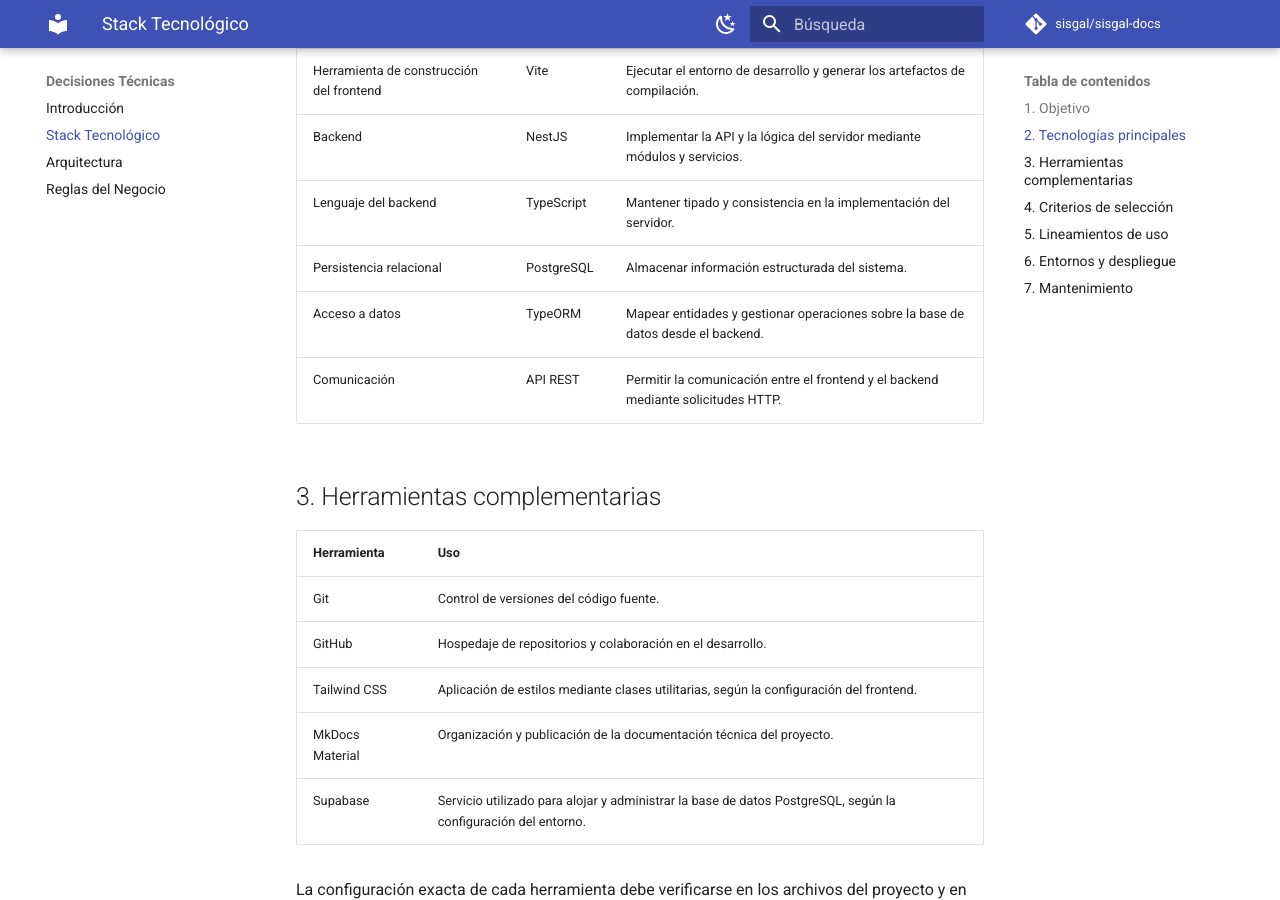
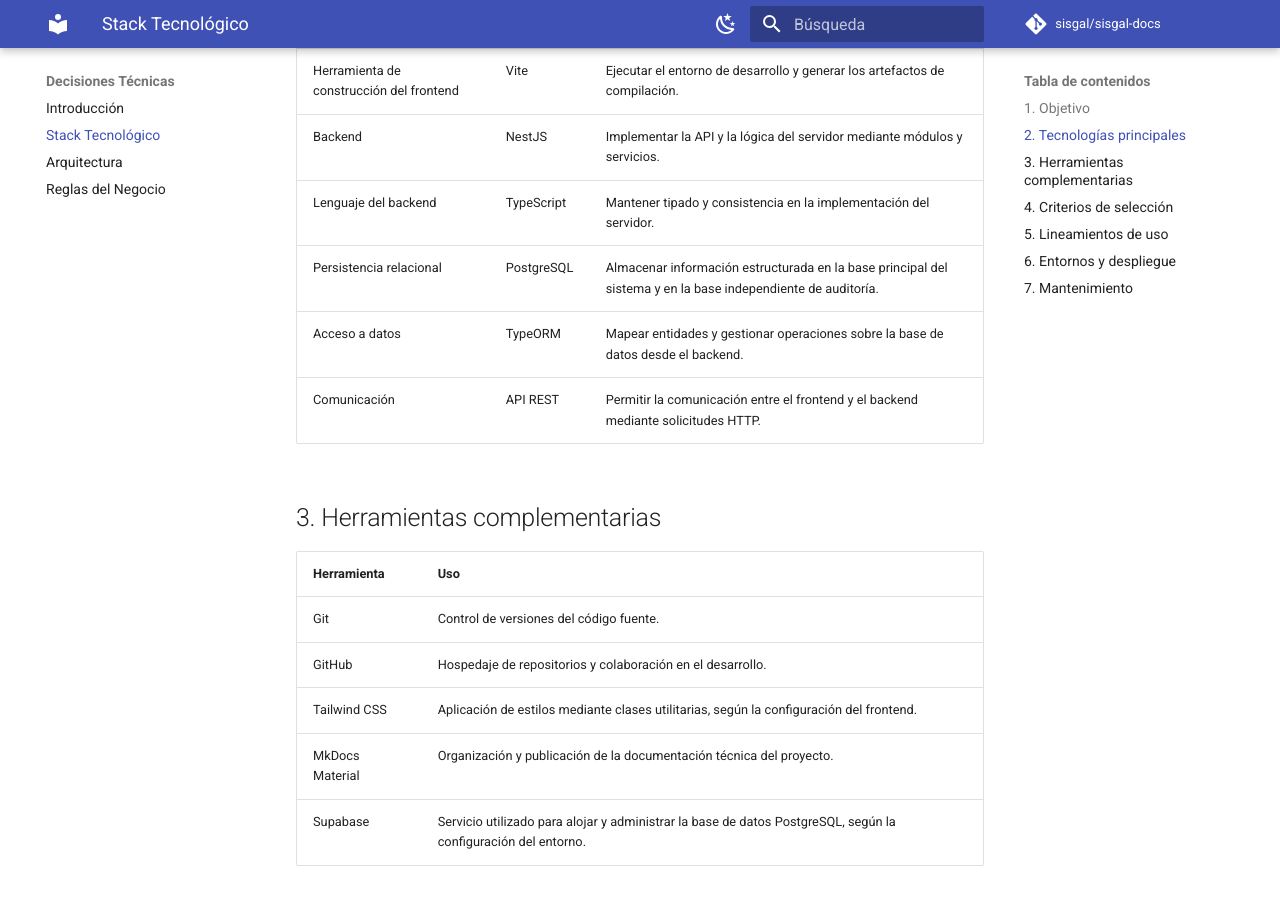
Before and after one commit to sisgal-platform/sisgal-docs, an MkDocs documentation site: the page built from docs/decisions/technology-stack.md, in a window 1280 px wide and 900 px high, scrolled down 530 px. Built offline with MkDocs 1.6.1 and Material for MkDocs 9.7.7, drawn with Linux system fonts in a browser that asks for light colours; comment, search, counter and statistics services are not loaded.

Commit message:
docs: distinguish audit database in technology stack

```diff
--- a/docs/decisions/technology-stack.md
+++ b/docs/decisions/technology-stack.md
@@ -13,7 +13,7 @@
 | Herramienta de construcción del frontend | Vite | Ejecutar el entorno de desarrollo y generar los artefactos de compilación. |
 | Backend | NestJS | Implementar la API y la lógica del servidor mediante módulos y servicios. |
 | Lenguaje del backend | TypeScript | Mantener tipado y consistencia en la implementación del servidor. |
-| Persistencia relacional | PostgreSQL | Almacenar información estructurada del sistema. |
+| Persistencia relacional | PostgreSQL | Almacenar información estructurada en la base principal del sistema y en la base independiente de auditoría. |
 | Acceso a datos | TypeORM | Mapear entidades y gestionar operaciones sobre la base de datos desde el backend. |
 | Comunicación | API REST | Permitir la comunicación entre el frontend y el backend mediante solicitudes HTTP. |
 
```
